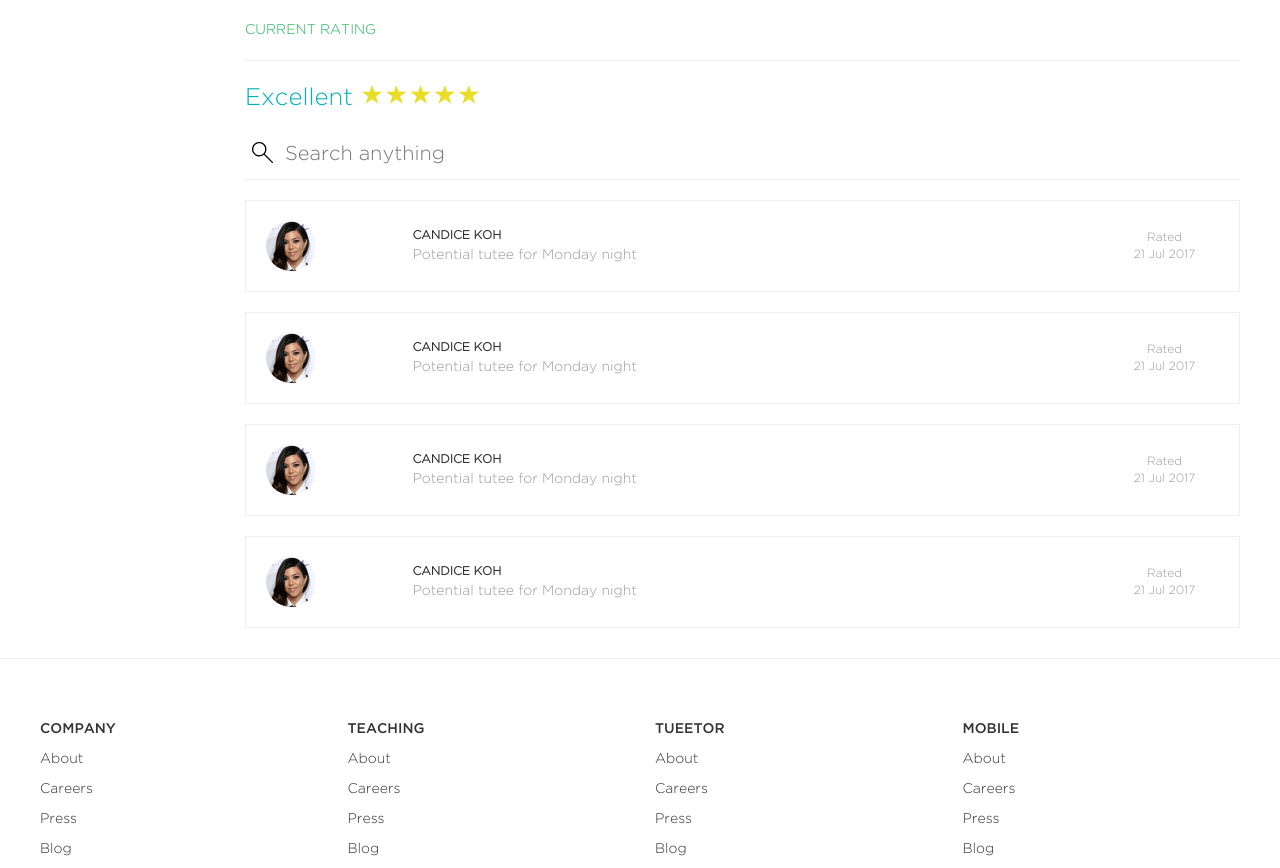
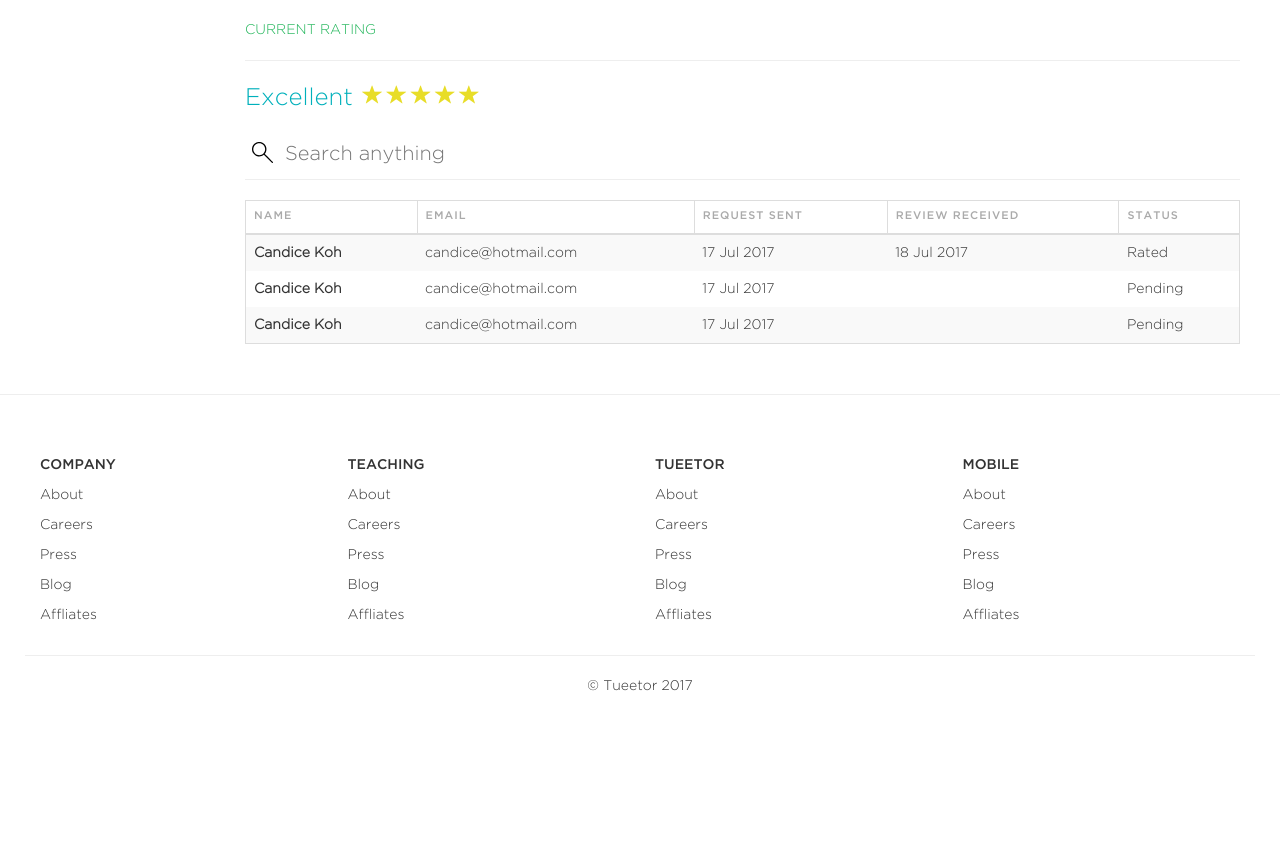
Before and after one commit to jessdesigntan/tueetor, a PHP site: page /review.php in a window 1280 px wide. Shown: the part 459-1327 px from the top of the page. After the commit the page ends 1150 px from the top, so only its background shows below. Run offline with PHP 8.4, Linux system fonts and the light colour scheme; some libraries are stand-ins or nearby versions.

Commit message:
update review page

```diff
--- a/review.php
+++ b/review.php
@@ -57,27 +57,42 @@
                   </p>
                 </div>
 
-                <form>
+                <form class="mBottom20">
                   <input type="text" placeholder="Search anything" class="line-search">
                 </form>
 
-                <?php for ($i = 0; $i <= 3; $i++) { ?>
-                <div class="shortlist-card">
-                  <div class="profile">
-                    <a href="profile.php"><img class="profile-img" src="images/profile.jpg"></a>
-                    <div class="profile-content">
-                      <a href="profile.php">
-                        <div class="profile-name">Candice Koh</div>
-                        <div class="profile-msg">Potential tutee for Monday night</div>
-                      </a>
-                    </div>
-                  </div>
-                  <div class="date small">
-                    Rated<br/>
-                    21 Jul 2017
-                  </div>
-                </div>
-                <?php } ?>
+                <table class="table table-responsive profile-table table-striped table-hover table-bordered" style="width:100%;">
+                  <thead>
+                    <tr>
+                      <td>Name</td>
+                      <td>Email</td>
+                      <td>Request Sent</td>
+                      <td>Review Received</td>
+                      <td>Status</td>
+                    </tr>
+                  </thead>
+                  <tr>
+                    <td>Candice Koh</td>
+                    <td>candice@hotmail.com</td>
+                    <td>17 Jul 2017</td>
+                    <td>18 Jul 2017</td>
+                    <td>Rated</td>
+                  </tr>
+                  <tr>
+                    <td>Candice Koh</td>
+                    <td>candice@hotmail.com</td>
+                    <td>17 Jul 2017</td>
+                    <td></td>
+                    <td>Pending</td>
+                  </tr>
+                  <tr>
+                    <td>Candice Koh</td>
+                    <td>candice@hotmail.com</td>
+                    <td>17 Jul 2017</td>
+                    <td></td>
+                    <td>Pending</td>
+                  </tr>
+                </table>
             </div>
 
 
```
